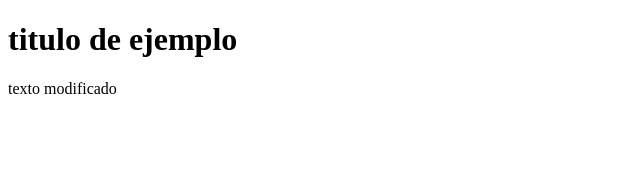
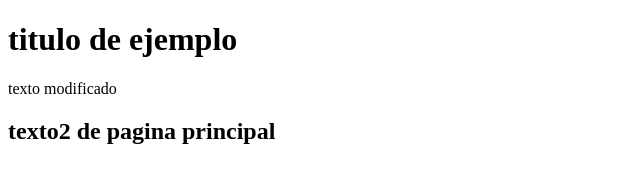
Before and after one commit to javierAliaga-cod/pw1-2026-repo-demo, a plain HTML site: page index.html in a window 1280 px wide. Shown: the whole page, without its empty margins (0-640 px from the left). Drawn offline with Linux system fonts and the light colour scheme.

Commit message:
nuevo commit

```diff
--- a/index.html
+++ b/index.html
@@ -11,5 +11,6 @@
     </h1>
 
     <p>texto modificado </p>
+    <h2>texto2 de pagina principal</h2>
 </body>
 </html>
```
